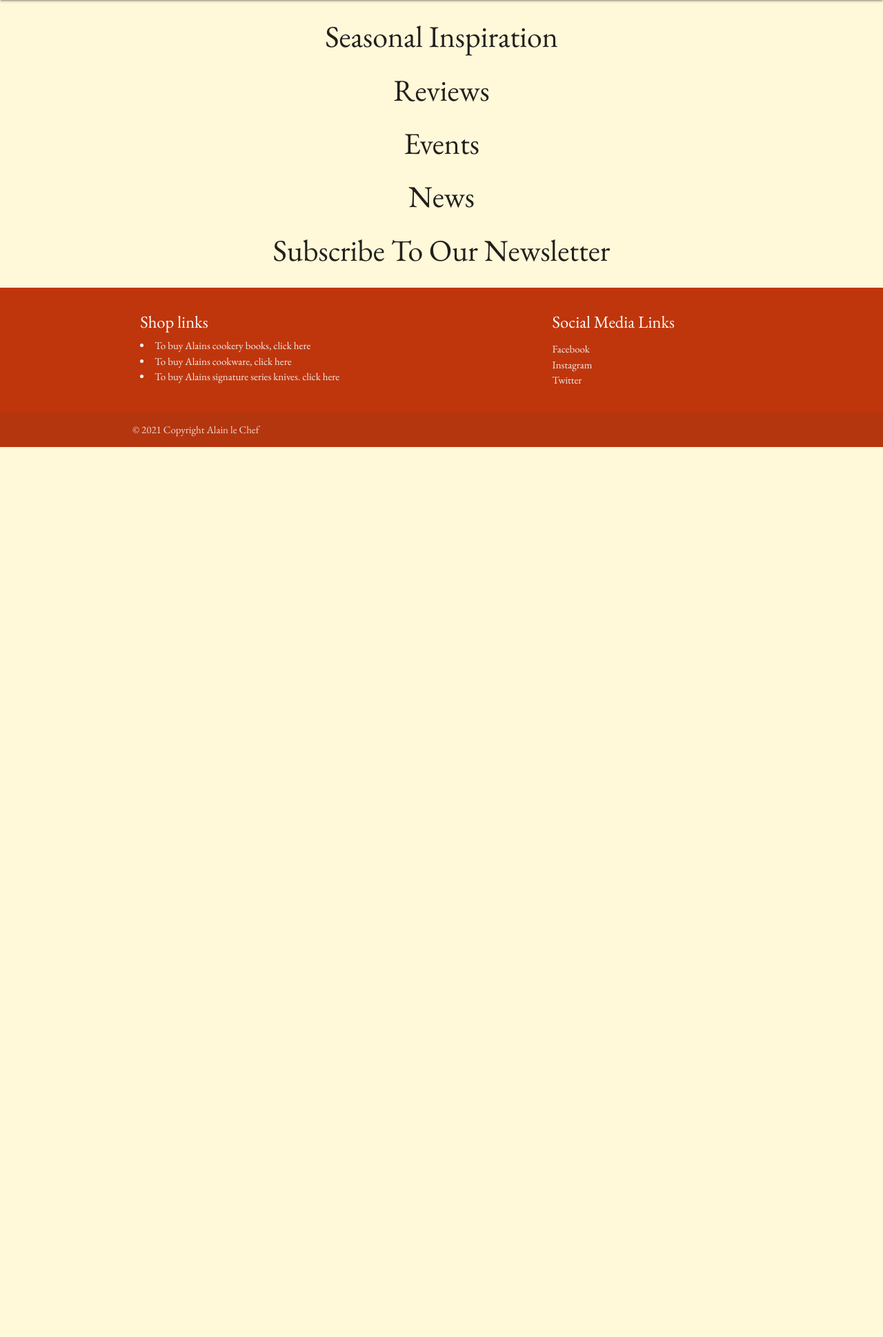
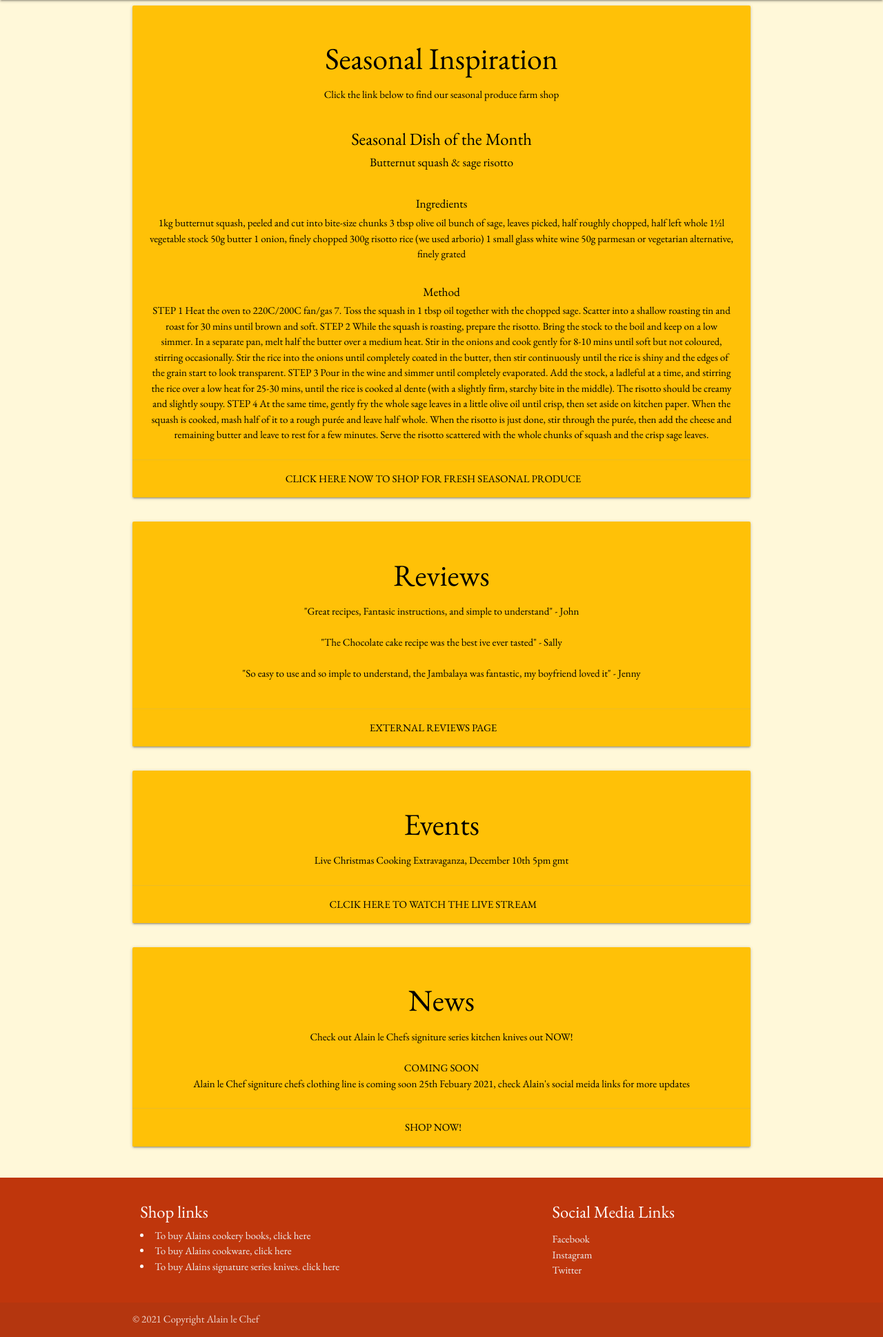
Before and after one commit to Ollie-Judge/le-cuire, a Flask app: page / in a window 1280 px wide. Shown: the part 64-2002 px from the top of the page at 69% size. Before the commit the page ends 712 px from the top, so only its background shows below. Run offline with Flask 2, Linux system fonts and the light colour scheme; some libraries are stand-ins or nearby versions.

Commit message:
added content to the home page

```diff
--- a/templates/home.html
+++ b/templates/home.html
@@ -1,27 +1,108 @@
 {% extends "base.html" %}
 {% block content %}
 
-   <div class="center-align">
-      <h3>Seasonal Inspiration</h3>
-   </div>
+      <div class="row center-align home-card">
+         <div class="card amber black-text">
+            <div class="card-content">
+               <span class="card-title"><h3>Seasonal Inspiration</h3></span>
+               <p>Click the link below to find our seasonal produce farm shop</p>
+               <br>
+               <h5>Seasonal Dish of the Month</h5>
+               <h6>Butternut squash & sage risotto</h6>
+               <br>
+               <h6>Ingredients</h6>
+               <p>
+                  1kg butternut squash, peeled and cut into bite-size chunks
+                  3 tbsp olive oil
+                  bunch of sage, leaves picked, half roughly chopped, half left whole
+                  1½l vegetable stock
+                  50g butter
+                  1 onion, finely chopped
+                  300g risotto rice (we used arborio)
+                  1 small glass white wine
+                  50g parmesan or vegetarian alternative, finely grated
+               </p>
+               <br>
+               <h6>Method</h6>
+               <p>
+                  <strong>STEP 1</strong>
+                  Heat the oven to 220C/200C fan/gas 7. Toss the squash in 1 tbsp oil together with the chopped sage.
+                  Scatter into a shallow roasting tin and roast for 30 mins until brown and soft.
 
-   <div class="center-align">
-      <h3>Reviews</h3>
-      <p>
-      </p>
-   </div>
+                  <strong>STEP 2</strong>
+                  While the squash is roasting, prepare the risotto. Bring the stock to the boil and keep on a low simmer.
+                  In a separate pan, melt half the butter over a medium heat. Stir in the onions and cook gently for 8-10 mins
+                  until soft but not coloured, stirring occasionally. Stir the rice into the onions until completely coated
+                  in the butter, then stir continuously until the rice is shiny and the edges of the grain start to look transparent.
 
-   <div class="center-align">
-      <h3>Events</h3>
-   </div>
+                  <strong>STEP 3</strong>
+                  Pour in the wine and simmer until completely evaporated. Add the stock, a ladleful at a time, and stirring the
+                  rice over a low heat for 25-30 mins, until the rice is cooked al dente (with a slightly firm, starchy bite in
+                  the middle). The risotto should be creamy and slightly soupy.
 
-   <div class="center-align">
-      <h3>News</h3>
-   </div>
+                  <strong>STEP 4</strong>
+                  At the same time, gently fry the whole sage leaves in a little olive oil until crisp, then set aside on
+                  kitchen paper. When the squash is cooked, mash half of it to a rough purée and leave half whole. When the
+                  risotto is just done, stir through the purée, then add the cheese and remaining butter and leave to rest
+                  for a few minutes. Serve the risotto scattered with the whole chunks of squash and the crisp sage leaves.
+               </p>
 
-   <div class="center-align">
-      <h3>Subscribe To Our Newsletter</h3>
-   </div>
+            </div>
+            <div class="card-action">
+               <a class="black-text" href="http://www.farmshop.uk.com/">Click here now to shop for fresh seasonal produce</a>
+            </div>
+         </div>
+      </div>
 
+      <div class="row center-align">
+         <div class="card amber black-text">
+            <div class="card-content">
+               <span class="card-title"><h3>Reviews</h3></span>
+               <ul>
+                  <li>
+                     "Great recipes, Fantasic instructions, and simple to understand" - John
+                  </li>
+                  <br>
+                  <li>
+                     "The Chocolate cake recipe was the best ive ever tasted" - Sally
+                  </li>
+                  <br>
+                  <li>
+                     "So easy to use and so imple to understand, the Jambalaya was fantastic, my boyfriend loved it" - Jenny
+                  </li>
+               </ul>
+            </div>
+            <div class="card-action">
+               <a class="black-text" href="https://uk.trustpilot.com/">External Reviews page</a>
+            </div>
+         </div>
+      </div>
+
+      <div class="row center-align">
+         <div class="card amber black-text">
+            <div class="card-content">
+               <span class="card-title"><h3>Events</h3></span>
+               <p>Live Christmas Cooking Extravaganza, December 10th 5pm gmt</p>
+            </div>
+            <div class="card-action">
+               <a class="black-text" href="https://www.youtube.com/live">Clcik here to watch the live stream</a>
+            </div>
+         </div>
+      </div>
+
+      <div class="row center-align">
+         <div class="card amber black-text">
+            <div class="card-content">
+               <span class="card-title"><h3>News</h3></span>
+               <p>Check out Alain le Chefs signiture series kitchen knives out NOW!</p>
+               <br>
+               <p>COMING SOON</p>
+               <P>Alain le Chef signiture chefs clothing line is coming soon 25th Febuary 2021, check Alain's social meida links for more updates</P>
+            </div>
+            <div class="card-action">
+               <a class="black-text" href="https://www.kitchenknives.co.uk/">Shop Now!</a>
+            </div>
+         </div>
+      </div>
 
 {% endblock %}
```
